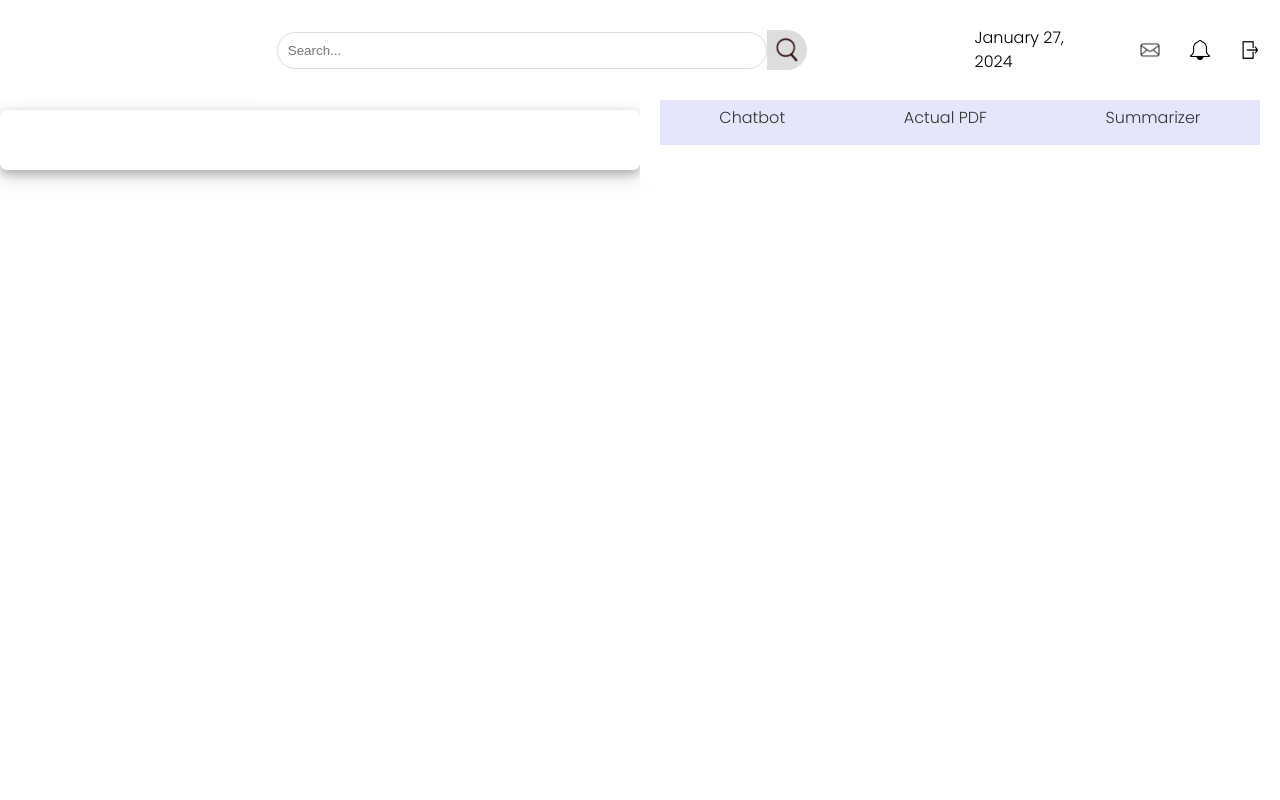
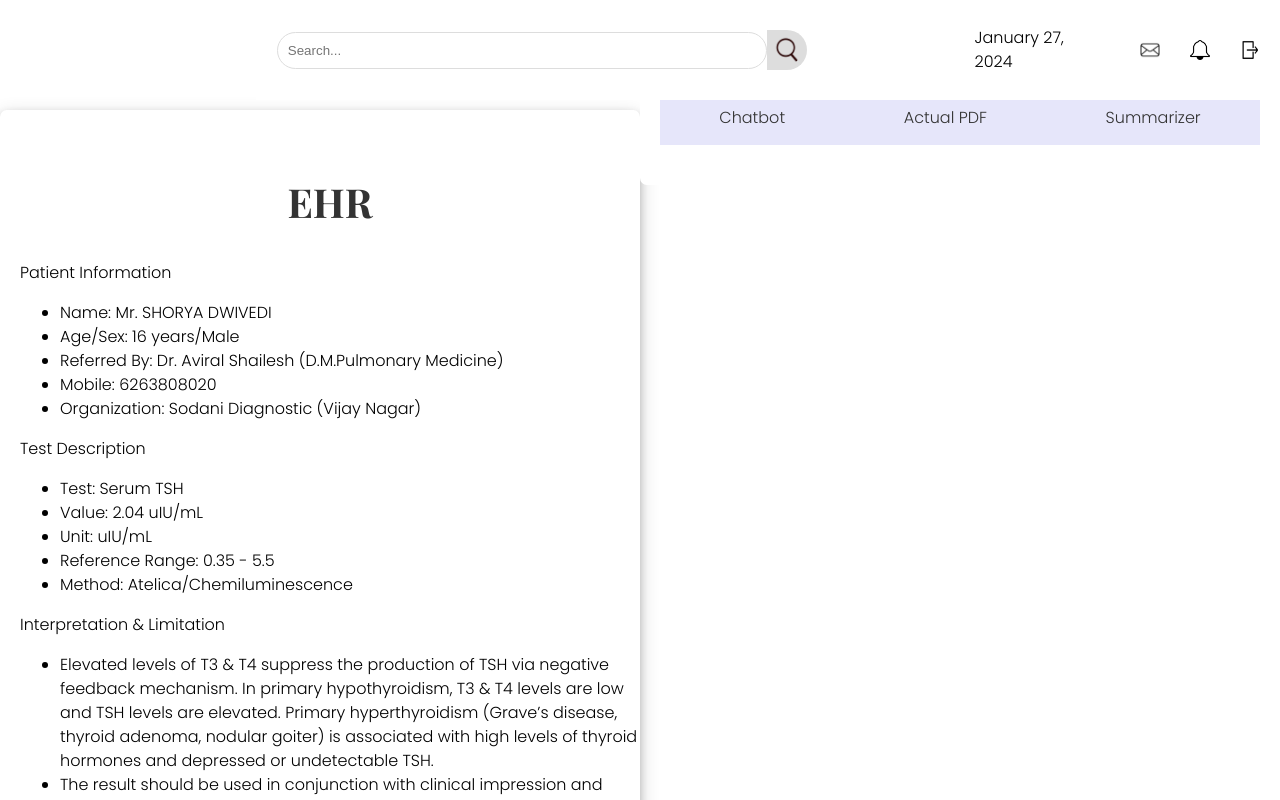
Before and after one commit to Team-Cornflakes/VitaFile, a React (Vite) app in the folder frontend/: page /Main in a window 1280 px wide. Built offline with nearby package versions, Linux system fonts and the light colour scheme; no server answers.

Commit message:
Update LeftComponent.jsx

```diff
--- a/frontend/components/LeftComponent.jsx
+++ b/frontend/components/LeftComponent.jsx
@@ -1,10 +1,49 @@
+// LeftComponent.jsx
+
 import React from 'react';
-import './LeftComponent.css'; // If you have specific styles for LeftComponent
+import ReactMarkdown from 'react-markdown';
+import rehypeRaw from 'rehype-raw';
+import './LeftComponent.css'; // Make sure the path is correct
 
-const LeftComponent = () => {
+const LeftComponent = ({ onTextSelect }) => {
+  const markdown = `
+  *Patient Information*
+  - Name: Mr. SHORYA DWIVEDI
+  - Age/Sex: 16 years/Male
+  - Referred By: Dr. Aviral Shailesh (D.M.Pulmonary Medicine)
+  - Mobile: 6263808020
+  - Organization: Sodani Diagnostic (Vijay Nagar)
+
+  *Test Description*
+  - Test: Serum TSH
+  - Value: 2.04 uIU/mL
+  - Unit: uIU/mL
+  - Reference Range: 0.35 - 5.5
+  - Method: Atelica/Chemiluminescence
+
+  *Interpretation & Limitation*
+  - Elevated levels of T3 & T4 suppress the production of TSH via negative feedback mechanism. In primary hypothyroidism, T3 & T4 levels are low and TSH levels are elevated. Primary hyperthyroidism (Grave’s disease, thyroid adenoma, nodular goiter) is associated with high levels of thyroid hormones and depressed or undetectable TSH.
+  - The result should be used in conjunction with clinical impression and results of other thyroid tests.
+  - Isolated high TSH especially in the range of 5 to 15 uIU/ml is commonly associated with physiological and biological variability and in recovery phase after non thyroid illness.
+  - Isolated Low TSH – especially in the range of 0.1 to 0.3 often seen in elderly & associated with Non – Thyoidal illness.Performance of this assay has not been established with neonates.
+  - Specimens from the patients who have received preparations of mouse monoclonal antibodies may contain human anti mouse antibody (HAMA), such specimen may show falsely elevated or depressed results.Reference range source: Guidelines of American Thyroid Association during Pregnancy and postpartum,2011.
+  - TSH is said to show a diurnal variation with a peak after midnight and nadir in the late afternoon. The variation in TSH is such that the peak value can be double the value at the nadir. The values of TSH can vary to 20% in between measurements without any changes in the thyroid status
+
+  *Associated Test*
+  - Free T3 (Triiodothyronine) and Free T4 (Thyroxine) Tests: These tests measure the actual levels of thyroid hormones circulating in the blood and are often used in conjunction with TSH to assess thyroid function more comprehensively.
+  `;
+
+  const handleTextSelect = () => {
+    const selectedText = window.getSelection().toString();
+    if (selectedText) {
+      onTextSelect(selectedText); // Use onTextSelect to handle the selected text
+    }
+  };
+
   return (
-    <div className="left-container">
-      {/* Left component content */}
+    <div className="left-container" onMouseUp={handleTextSelect}>
+      <h1 className="left-container-heading">EHR</h1> {/* Add a heading */}
+      <ReactMarkdown children={markdown} rehypePlugins={[rehypeRaw]} />
     </div>
   );
 };
```
